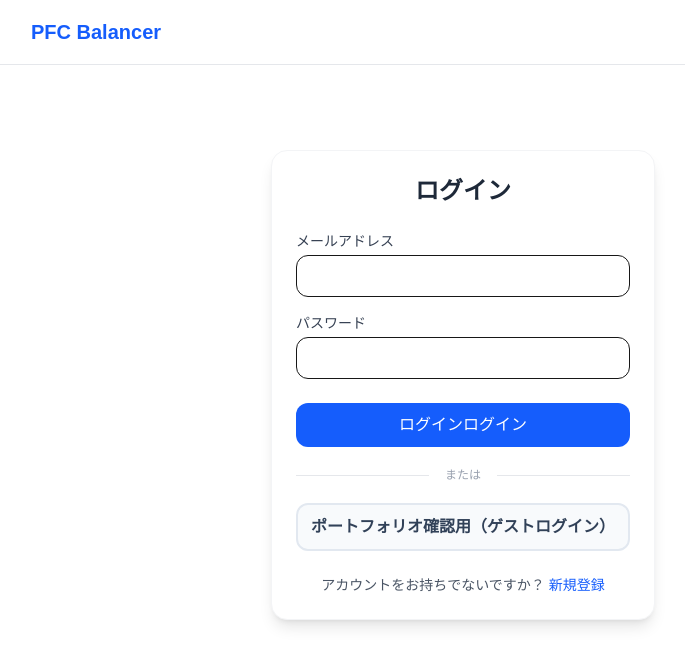
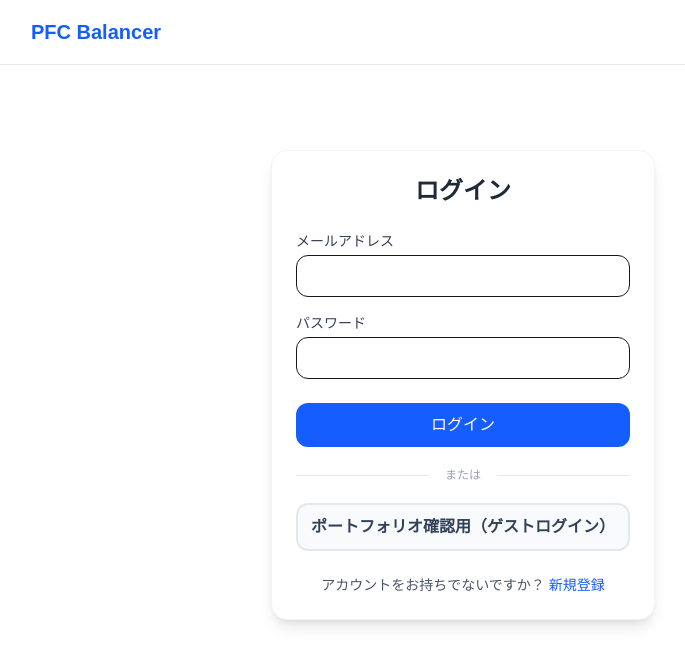
Before and after one commit to nununuma-sabu/pfc-menu-app, a Next.js app: page /login in a window 1280 px wide. Shown: the top 666 px of the page, without its empty margins (177-862 px from the left). Built offline with nearby package versions, Linux system fonts and the light colour scheme; no server answers.

Commit message:
fix: remove duplicated lines in login page

```diff
--- a/src/app/login/page.tsx
+++ b/src/app/login/page.tsx
@@ -26,7 +26,6 @@ export default function LoginPage() {
             setErrorMsg('ログインに失敗しました。メールアドレスまたはパスワードが間違っています。')
             setIsLoading(false)
         } else {
-            router.push('/')
             router.push('/')
             router.refresh()
         }
@@ -90,7 +89,6 @@ export default function LoginPage() {
                         className="w-full mt-2 bg-blue-600 hover:bg-blue-700 text-white font-medium py-2.5 rounded-xl transition-colors disabled:opacity-50"
                     >
                         {isLoading ? 'ログイン中...' : 'ログイン'}
-                        {isLoading ? 'ログイン中...' : 'ログイン'}
                     </button>
                 </form>
 
```
